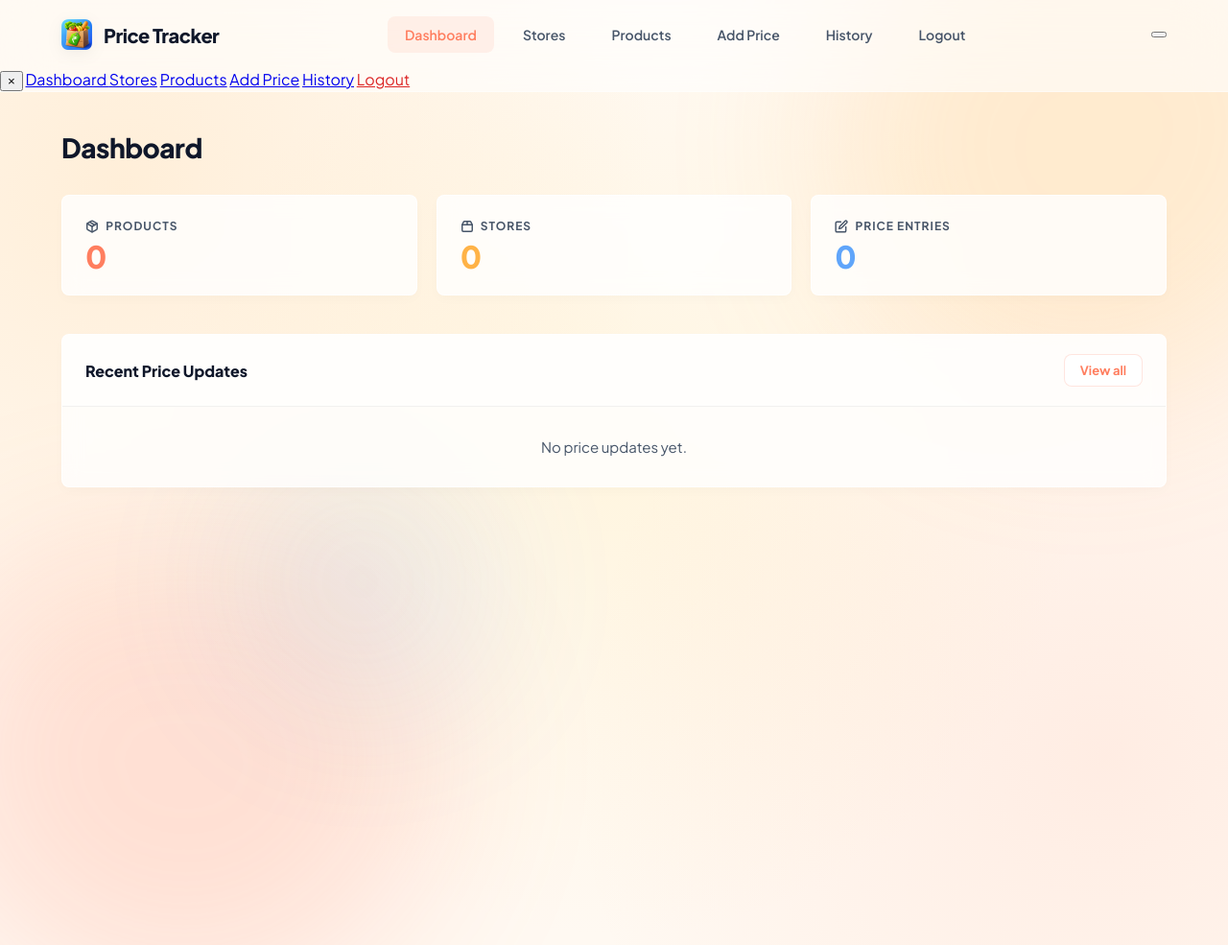
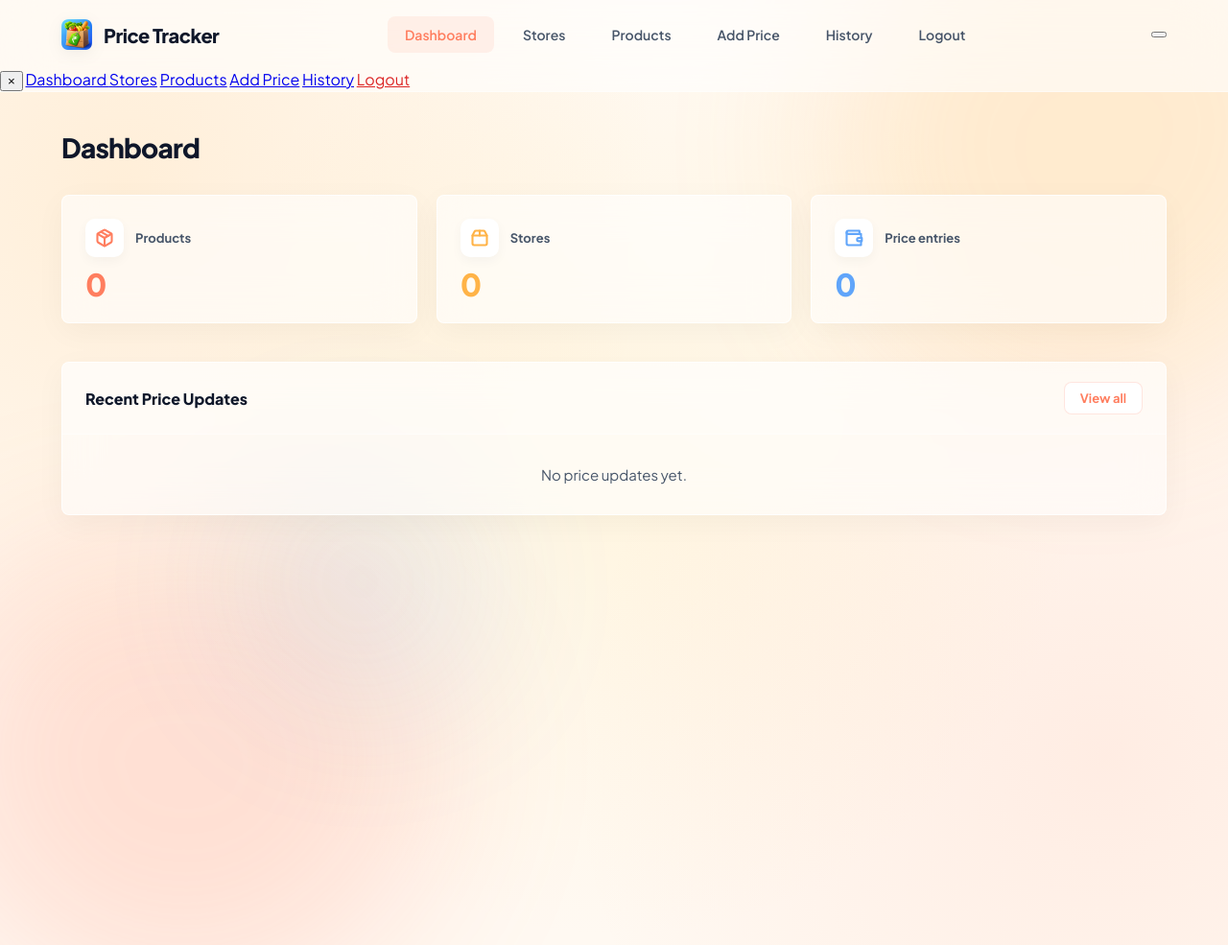
Before and after one commit to er-vikash-sain/grocery-price-app, a PHP site: page /html/dashboard.html in a window 1280 px wide. Shown: the whole page at 96% size. Run offline with PHP 8.4, Linux system fonts and the light colour scheme.

Commit message:
style: perfect Dashboard synchronization with Login UI
- Synced typography weights and letter-spacing for headers
- Refreshed stat icons with premium wrapper styling
- Aligned glassmorphism opacities (0.6) and blur (20px) with Login card
- Implemented full-body blur and scale effect for mobile menu
- Added missing Plus Jakarta Sans font import

```diff
--- a/html/dashboard.css
+++ b/html/dashboard.css
@@ -166,7 +166,7 @@
     font-weight: 800;
     color: var(--text-main);
     margin: 0;
-    letter-spacing: -0.5px;
+    letter-spacing: -0.8px;
 }
 
 /* Atmospheric Stats Grid */
@@ -178,15 +178,14 @@
 }
 
 .stat-card {
-    background-color: rgba(255, 255, 255, 0.8);
-    backdrop-filter: blur(10px);
-    -webkit-backdrop-filter: blur(10px);
+    background-color: rgba(255, 255, 255, 0.6);
+    backdrop-filter: blur(20px);
+    -webkit-backdrop-filter: blur(20px);
     border: 1px solid rgba(255, 255, 255, 0.8);
     border-radius: 8px;
-    /* User Feedback: 8px Radius */
     padding: 24px;
-    box-shadow: 0 4px 12px rgba(0, 0, 0, 0.02);
-    transition: transform 0.2s ease, box-shadow 0.2s ease;
+    box-shadow: 0 8px 32px rgba(0, 0, 0, 0.04);
+    transition: transform 0.3s cubic-bezier(0.34, 1.56, 0.64, 1), box-shadow 0.3s ease;
 }
 
 .stat-card:hover {
@@ -196,13 +195,39 @@
 
 .stat-label {
     color: var(--text-muted);
-    font-size: 12px;
+    font-size: 13px;
     font-weight: 700;
-    text-transform: uppercase;
-    letter-spacing: 1px;
-    margin-bottom: 8px;
-    display: block;
+    text-transform: none;
+    letter-spacing: normal;
+    margin-bottom: 12px;
+    display: flex;
+    align-items: center;
+    gap: 12px;
 }
+
+.stat-icon-wrapper {
+    width: 40px;
+    height: 40px;
+    display: flex;
+    align-items: center;
+    justify-content: center;
+    border-radius: 10px;
+    background-color: #FFFFFF;
+    box-shadow: 0 4px 12px rgba(0, 0, 0, 0.04);
+}
+
+.stat-card.products .stat-icon-wrapper {
+    color: #FF7E5F;
+}
+
+.stat-card.stores .stat-icon-wrapper {
+    color: #FFB347;
+}
+
+.stat-card.entries .stat-icon-wrapper {
+    color: #60A5FA;
+}
+
 
 .stat-value {
     font-size: 32px;
@@ -226,23 +251,22 @@
 
 /* Content Cards */
 .content-card {
-    background-color: rgba(255, 255, 255, 0.8);
-    backdrop-filter: blur(10px);
-    -webkit-backdrop-filter: blur(10px);
+    background-color: rgba(255, 255, 255, 0.6);
+    backdrop-filter: blur(20px);
+    -webkit-backdrop-filter: blur(20px);
     border: 1px solid rgba(255, 255, 255, 0.8);
     border-radius: 8px;
-    /* User Feedback: 8px Radius */
-    box-shadow: 0 4px 12px rgba(0, 0, 0, 0.02);
+    box-shadow: 0 8px 32px rgba(0, 0, 0, 0.04);
     overflow: hidden;
 }
 
 .card-header {
     padding: 20px 24px;
-    border-bottom: 1px solid rgba(0, 0, 0, 0.05);
+    border-bottom: 1px solid rgba(255, 255, 255, 0.4);
     display: flex;
     justify-content: space-between;
     align-items: center;
-    background-color: rgba(255, 255, 255, 0.4);
+    background-color: rgba(255, 255, 255, 0.2);
 }
 
 .card-header h2 {
--- a/html/dashboard.html
+++ b/html/dashboard.html
@@ -93,9 +93,9 @@
                 <div class="dashboard-stats">
                     <div class="stat-card products">
                         <div class="stat-label">
-                            <svg width="14" height="14" viewBox="0 0 24 24" fill="none" stroke="currentColor"
-                                stroke-width="2.5" stroke-linecap="round" stroke-linejoin="round"
-                                style="margin-right: 4px; vertical-align: middle; margin-top: -2px;">
+                            <span class="stat-icon-wrapper">
+                                <svg width="20" height="20" viewBox="0 0 24 24" fill="none" stroke="currentColor"
+                                    stroke-width="2.5" stroke-linecap="round" stroke-linejoin="round">
                                     <path d="m7.5 4.27 9 5.15"></path>
                                     <path
                                         d="M21 8a2 2 0 0 0-1-1.73l-7-4a2 2 0 0 0-2 0l-7 4A2 2 0 0 0 3 8v8a2 2 0 0 0 1 1.73l7 4a2 2 0 0 0 2 0l7-4A2 2 0 0 0 21 16Z">
@@ -103,31 +103,35 @@
                                     <path d="m3.3 7 8.7 5 8.7-5"></path>
                                     <path d="M12 22V12"></path>
                                 </svg>
+                            </span>
                             Products
                         </div>
                         <div class="stat-value">0</div>
                     </div>
                     <div class="stat-card stores">
                         <div class="stat-label">
-                            <svg width="14" height="14" viewBox="0 0 24 24" fill="none" stroke="currentColor"
-                                stroke-width="2.5" stroke-linecap="round" stroke-linejoin="round"
-                                style="margin-right: 4px; vertical-align: middle; margin-top: -2px;">
+                            <span class="stat-icon-wrapper">
+                                <svg width="20" height="20" viewBox="0 0 24 24" fill="none" stroke="currentColor"
+                                    stroke-width="2.5" stroke-linecap="round" stroke-linejoin="round">
                                     <path d="M3 9h18v10a2 2 0 0 1-2 2H5a2 2 0 0 1-2-2V9Z"></path>
                                     <path d="m3 9 2.45-4.9A2 2 0 0 1 7.24 3h9.52a2 2 0 0 1 1.8 1.1L21 9"></path>
                                     <path d="M12 3v6"></path>
                                 </svg>
+                            </span>
                             Stores
                         </div>
                         <div class="stat-value">0</div>
                     </div>
                     <div class="stat-card entries">
                         <div class="stat-label">
-                            <svg width="14" height="14" viewBox="0 0 24 24" fill="none" stroke="currentColor"
-                                stroke-width="2.5" stroke-linecap="round" stroke-linejoin="round"
-                                style="margin-right: 4px; vertical-align: middle; margin-top: -2px;">
-                                <path d="M11 4H4a2 2 0 0 0-2 2v14a2 2 0 0 0 2 2h14a2 2 0 0 0 2-2v-7"></path>
-                                <path d="M18.5 2.5a2.121 2.121 0 0 1 3 3L12 15l-4 1 1-4 9.5-9.5z"></path>
+                            <span class="stat-icon-wrapper">
+                                <svg width="20" height="20" viewBox="0 0 24 24" fill="none" stroke="currentColor"
+                                    stroke-width="2.5" stroke-linecap="round" stroke-linejoin="round">
+                                    <path d="M21 12V7H5a2 2 0 0 1 0-4h14v4"></path>
+                                    <path d="M3 5v14a2 2 0 0 0 2 2h16v-5"></path>
+                                    <path d="M18 12a2 2 0 0 0 0 4h4v-4Z"></path>
                                 </svg>
+                            </span>
                             Price entries
                         </div>
                         <div class="stat-value">0</div>
```
Also changed, not shown: other parts of html/dashboard.css (+45 -22 lines). Lines whose indentation alone changed are shown as unchanged.
